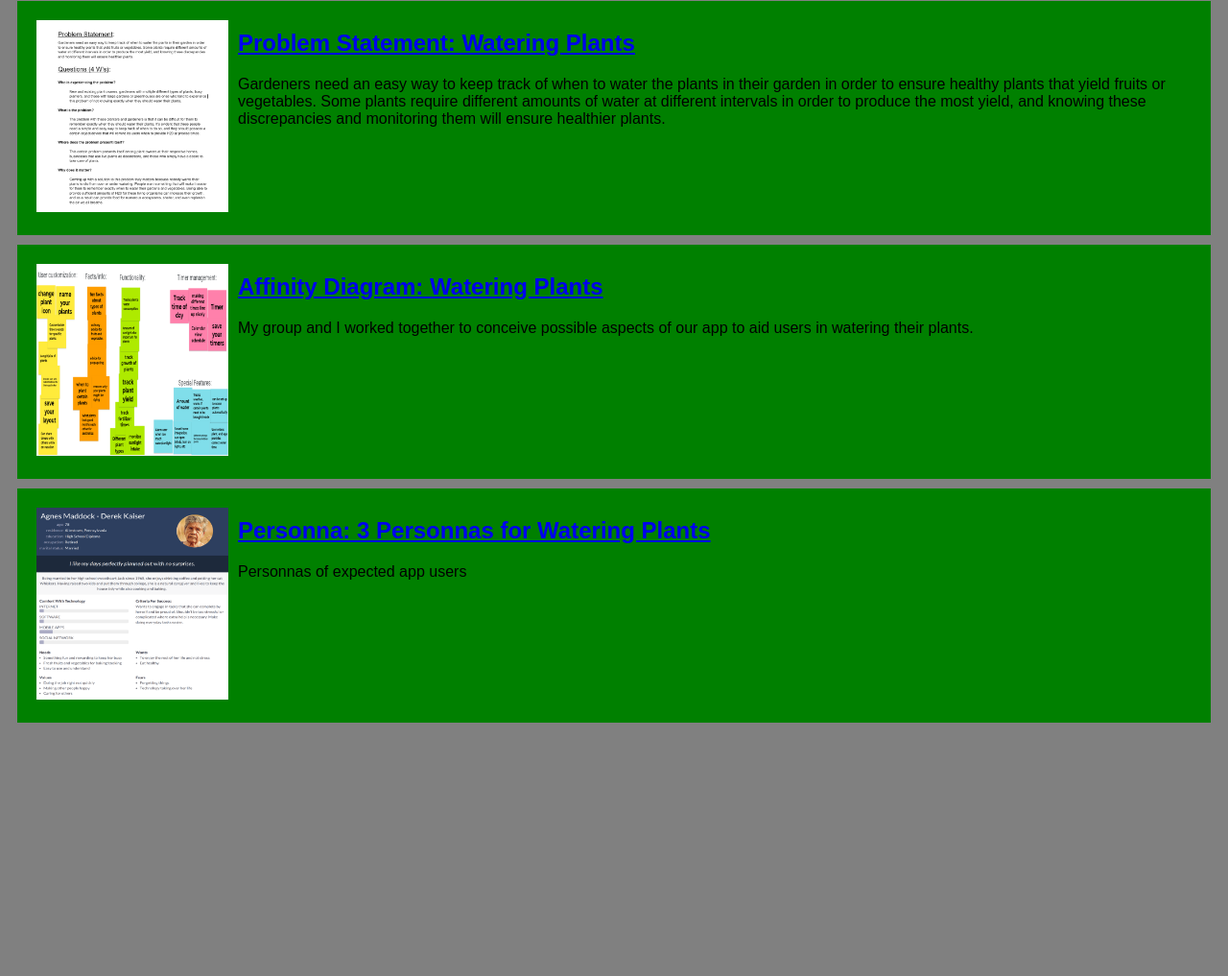
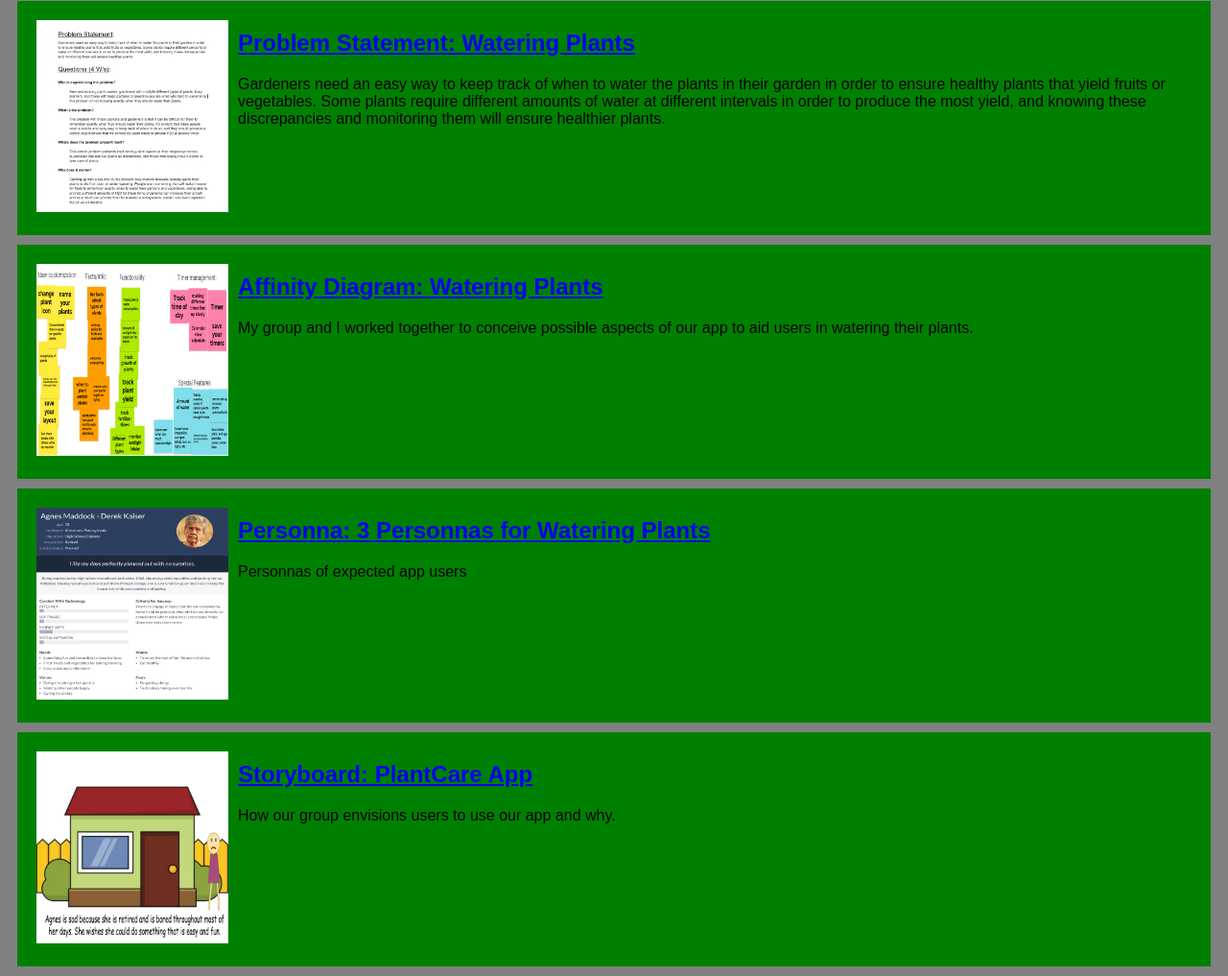
Before and after one commit to dbkaiser25/dbkaiser25.github.io, a plain HTML site: page index.html in a window 1280 px wide. Shown: the part 79-1096 px from the top of the page at 96% size. Before the commit the page ends 842 px from the top, so only its background shows below. Drawn offline with Linux system fonts and the light colour scheme.

Commit message:
Update index.html

```diff
--- a/index.html
+++ b/index.html
@@ -41,5 +41,15 @@
       </section>
     </section>
 
+    <!--Storyboard Assignment-->
+    <section class ="assignment">
+      <a href="CSCE 190/Documents/zebraStoryboards.pdf"><img src="CSCE 190/Images/storyboardSSS.png"></a>
+      <section class="ass-details">
+        <a href= "CSCE 190/Documents/zebraStoryboards.pdf"><h2>Storyboard: PlantCare App</h2></a>
+        <p>
+            How our group envisions users to use our app and why.
+        </p>
+      </section>
+    </section>
   </body>
  </html>
```
